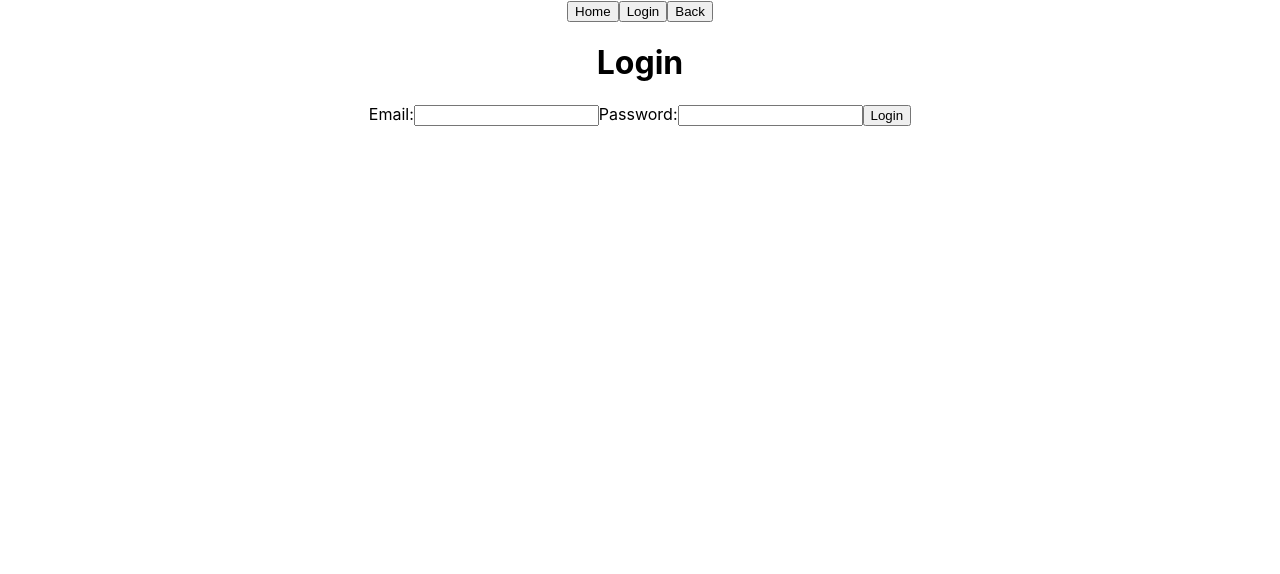
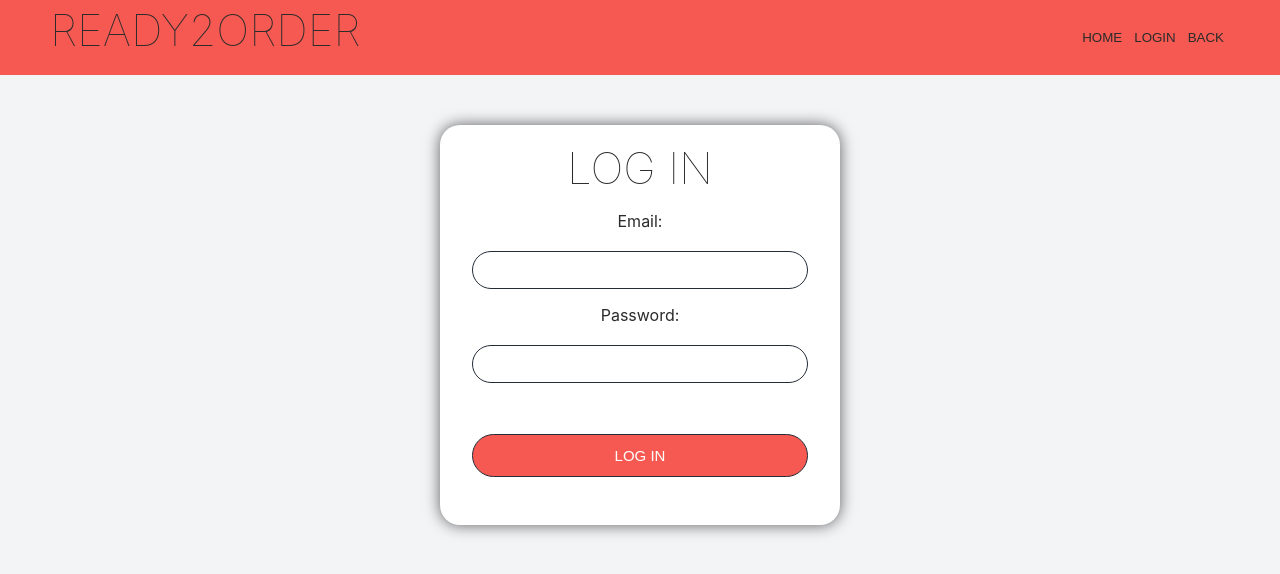
Before and after one commit to Openbank-Java-Bootcamp/Olatz-Izagirre-Ready-2-Order-Client, a React (Create React App) app: page /login in a window 1280 px wide. Shown: the top 574 px of the page. Built offline with nearby package versions, Linux system fonts and the light colour scheme.

Commit message:
Monday afternoon

```diff
--- a/src/components/Navbar.js
+++ b/src/components/Navbar.js
@@ -9,6 +9,8 @@ function Navbar() {
 
   return (
     <nav className="Navbar">
+      <h2>READY2ORDER</h2>
+      <div>
       {isLoggedIn&&
       <Link to="/resume">
         <button>Resume</button>
@@ -30,7 +32,7 @@ function Navbar() {
       {role === "CHEF" && (
         <>
           <Link to="/orderItems">
-            <button>Order Items</button>
+            <button>Food</button>
           </Link>
           <Link to="/chef/orders">
           <button>Orders</button>
@@ -60,8 +62,7 @@ function Navbar() {
           <Link to="/">
             <button onClick={logOutUser}>Logout</button>
           </Link>
-          <span>{user && user.name}</span>
-          <span>{user && role}</span>
+          <span>{user && <span>Welcome, {user.name}</span>}</span>
         </>
       )}
 
@@ -83,7 +84,7 @@ function Navbar() {
           </button>
         </>
       )}
-
+      </div>
     </nav>
   );
 }
--- a/src/index.css
+++ b/src/index.css
@@ -1,13 +1,233 @@
-body {
-  margin: 0;
-  font-family: -apple-system, BlinkMacSystemFont, 'Segoe UI', 'Roboto', 'Oxygen',
-    'Ubuntu', 'Cantarell', 'Fira Sans', 'Droid Sans', 'Helvetica Neue',
-    sans-serif;
-  -webkit-font-smoothing: antialiased;
-  -moz-osx-font-smoothing: grayscale;
+* {
+  box-sizing: border-box;
 }
 
-code {
-  font-family: source-code-pro, Menlo, Monaco, Consolas, 'Courier New',
-    monospace;
+html {
+  height: 100%;
 }
+
+body {
+  background-color: #f3f4f6;
+  color: #2b2b2b;
+  font-family: -apple-system, BlinkMacSystemFont, "Segoe UI", "Roboto", "Oxygen",
+    "Ubuntu", "Cantarell", "Fira Sans", "Droid Sans", "Helvetica Neue",
+    sans-serif;
+  margin: 0;
+  min-height: 100%;
+}
+
+.align {
+  align-items: center;
+  display: flex;
+  flex-direction: row;
+}
+.left_align {
+  display: flex;
+  flex-direction: row;
+}
+.right_align {
+  display: flex;
+  flex-direction: column;
+  margin-right: 50px;
+}
+.left_align table {
+  margin-top: 50px;
+  background-color: white;
+  margin-left: 70px;
+  align-items: flex-start;
+  border-radius: 20px;
+  box-shadow: 0 0 15px #5e5e5e;
+  border-collapse: collapse;
+}
+
+.left_align table td {
+  width: 400px;
+  font-size: 20px;
+  padding: 20px;
+  border-top: 0.5px solid;
+}
+.left_align table th {
+  padding-top: 25px;
+}
+
+.align__item--start {
+  align-self: flex-start;
+}
+
+.align__item--end {
+  align-self: flex-end;
+}
+
+input {
+  border: 0;
+  font: inherit;
+}
+
+.form__field {
+  margin-bottom: 1rem;
+}
+
+.form input,
+.form select,
+.form textarea {
+  margin-top: 20px;
+  outline: 0;
+  padding: 0.5rem 1rem;
+  width: 100%;
+}
+
+.grid {
+  margin: 0 auto;
+  max-width: 25rem;
+  width: 100%;
+}
+
+h2 {
+  font-size: 2.75rem;
+  font-weight: 100;
+  margin: 0 0 1rem;
+  text-transform: uppercase;
+}
+
+.register {
+  box-shadow: 0 0 15px #5e5e5e;
+  text-align: center;
+  padding: 1rem 2rem;
+  margin-top: 50px;
+  background-color: white;
+  border-radius: 20px;
+  position: fixed;
+  width: 400px;
+}
+
+.register input,
+.register select,
+.register textarea {
+  border: 1px solid #242c37;
+  border-radius: 999px;
+  background-color: transparent;
+  text-align: center;
+
+  background-repeat: no-repeat;
+  background-size: 1.5rem;
+  background-position: 1rem 50%;
+}
+
+.register .form__field [type="submit"] {
+  margin-top: 35px;
+  border: 1px solid #242c37;
+  border-radius: 999px;
+  background-color: transparent;
+  text-align: center;
+  outline: 0;
+  padding: 0.75rem 1rem;
+  width: 100%;
+  background-color: #f55951;
+  color: #fff;
+  margin-bottom: 1rem;
+  width: 100%;
+  font-size: 15px;
+}
+.resume button {
+  margin-top: 250px;
+  background-color: white;
+  border: 0px solid #242c37;
+  margin-left: 70px;
+  align-items: center;
+  border-radius: 20px;
+  box-shadow: 0 0 15px #5e5e5e;
+  height: 200px;
+  width: 200px;
+}
+.resume button:hover {
+  margin-top: 250px;
+  background-color: #f3f4f6;
+  border: 0px solid #242c37;
+  margin-left: 70px;
+  align-items: center;
+  border-radius: 20px;
+  box-shadow: 0 0 15px #5e5e5e;
+  height: 200px;
+  width: 200px;
+}
+.resume button h2 {
+  font-size: 2.25rem;
+  font-weight: 100;
+  margin: 0 0 1rem;
+  text-transform: uppercase;
+  color: #2b2b2b;
+  font-family: -apple-system, BlinkMacSystemFont, "Segoe UI", "Roboto", "Oxygen",
+    "Ubuntu", "Cantarell", "Fira Sans", "Droid Sans", "Helvetica Neue",
+    sans-serif;
+}
+
+.Navbar {
+  background-color: #f55951;
+  height: 75px;
+  align-items: center;
+  display: flex;
+  flex-direction: row;
+  justify-content: space-between;
+  padding-left: 50px;
+  padding-right: 50px;
+  padding-top: 20px;
+  padding-bottom: 20px;
+}
+.Navbar button {
+  align-items: center;
+  border-radius: 20px;
+  border: 0px solid #242c37;
+  background-color: transparent;
+  color: #2b2b2b;
+  height: 50px;
+  text-transform: uppercase;
+}
+.Navbar button:hover {
+  align-items: center;
+  border-radius: 20px;
+  border: 0.5px solid #242c37;
+  background-color: #fb6860;
+  color: #2b2b2b;
+  height: 50px;
+  text-transform: uppercase;
+}
+
+.Navbar span {
+  margin-left: 15px;
+}
+
+.food {
+  box-shadow: 0 0 15px #5e5e5e;
+  text-align: center;
+  padding: 4rem 2rem;
+  margin-top: 50px;
+  background-color: white;
+  border-radius: 20px;
+  height: 400px;
+  color: #242c37;
+}
+.food h3 {
+  color: #fb6860;
+  text-transform: uppercase;
+}
+.foods {
+  display: grid;
+  gap: 25px;
+  margin-left: 50px;
+  grid-template-columns: auto auto auto auto;
+}
+.foods button {
+  margin-top: 15px;
+  border: 1px solid #242c37;
+  border-radius: 999px;
+  background-color: transparent;
+  text-align: center;
+  outline: 0;
+  padding: 0.75rem 1rem;
+  width: 100%;
+  background-color: #f55951;
+  color: #fff;
+  margin-bottom: 6rem;
+  width: 100%;
+  font-size: 15px;
+}
--- a/src/pages/HomePage.js
+++ b/src/pages/HomePage.js
@@ -20,16 +20,18 @@ function HomePage() {
     getVisibleItems();
   }, []);
   return (
-    <div>
-      <h1>Menu</h1>
+    <div className="right_align">
+      <h2>Menu</h2>
+      <div className="foods">
       {orderItems.map((orderItem) => (
-        <div key={orderItem.id}>
+        <div key={orderItem.id} className="food">
           <img src={orderItem.image} alt={orderItem.name} height="100px" />
-          <h1>{orderItem.name}</h1>
+          <h3>{orderItem.name}</h3>
           <p>{orderItem.description}</p>
-          <h3>{orderItem.price} €</h3>
+          <h4>{orderItem.price} €</h4>
         </div>
       ))}
+    </div>
     </div>
   );
 }
--- a/src/pages/LoginPage.js
+++ b/src/pages/LoginPage.js
@@ -17,10 +17,12 @@ function LoginPage(props) {
   const { storeToken, authenticateUser } = useContext(AuthContext);
 
   const handleEmail = (e) => {
-    setEmail(e.target.value); setErrorMessage(undefined);
+    setEmail(e.target.value);
+    setErrorMessage(undefined);
   };
   const handlePassword = (e) => {
-    setPassword(e.target.value); setErrorMessage(undefined);
+    setPassword(e.target.value);
+    setErrorMessage(undefined);
   };
   const handleLoginSubmit = (e) => {
     e.preventDefault();
@@ -43,24 +45,38 @@ function LoginPage(props) {
   };
 
   return (
-    <div className="LoginPage">
-      <h1>Login</h1>
+    <div className="align">
+      <div className="grid align__item">
+        <div className="register">
+          <h2>Log in</h2>
 
-      <form onSubmit={handleLoginSubmit}>
+          <form onSubmit={handleLoginSubmit} className="form">
             <label>Email:</label>
-        <input type="email" name="email" value={email} onChange={handleEmail} />
+            <div className="form__field">
+              <input
+                type="email"
+                name="email"
+                value={email}
+                onChange={handleEmail}
+              />
+            </div>
 
             <label>Password:</label>
+            <div className="form__field">
               <input
                 type="password"
                 name="password"
                 value={password}
                 onChange={handlePassword}
               />
-
-        <button type="submit">Login</button>
+            </div>
+            <div className="form__field">
+              <button type="submit">LOG IN</button>
+            </div>
           </form>
           {errorMessage && <p>{errorMessage}</p>}
+        </div>
+      </div>
     </div>
   );
 }
--- a/src/pages/ResumePage.js
+++ b/src/pages/ResumePage.js
@@ -5,17 +5,37 @@ import { AuthContext } from "../context/auth.context";
 function ResumePage() {
   const { isLoggedIn, isLoading, role } = useContext(AuthContext);
   return (
-    <div>
+    <div className="resume">
       {role === "ADMIN" && (
         <>
-          <Link to="/signup">
-            <button>Employees</button>
+          <Link to="/signup" >
+            <button><h2>Employees</h2></button>
           </Link>
-          <Link to="/tables">
-            <button>Tables</button>
+          <Link to="/tables" >
+            <button><h2>Tables</h2></button>
           </Link>
           <Link to="/orders">
-            <button>Orders</button>
+            <button><h2>Orders</h2></button>
+          </Link>
+        </>
+      )}
+      {role === "CHEF" && (
+        <>
+          <Link to="/orderItems">
+            <button><h2>Food</h2></button>
+          </Link>
+          <Link to="/chef/orders">
+          <button><h2>Orders</h2></button>
+          </Link>
+        </>
+      )}
+      {role === "WAITER" && (
+        <>
+          <Link to="/tables/waiter">
+            <button><h2>Tables</h2></button>
+          </Link>
+          <Link to="/waiter/orders">
+            <button><h2>Orders</h2></button>
           </Link>
         </>
       )}
--- a/src/pages/SignupPage.js
+++ b/src/pages/SignupPage.js
@@ -13,7 +13,6 @@ function SignupPage(props) {
   const [users, setUsers] = useState([]);
 
   const getAllUsers = () => {
-
     const stored = localStorage.getItem("authToken");
     axios
       .get(`${API_URL}/api/users`, {
@@ -28,7 +27,6 @@ function SignupPage(props) {
   }, []);
 
   const navigate = useNavigate();
-
 
   const handleEmail = (e) => setEmail(e.target.value);
   const handlePassword = (e) => setPassword(e.target.value);
@@ -62,41 +60,74 @@ function SignupPage(props) {
   };
 
   return (
-    <div className="SignupPage">
-      <h1>Sign Up</h1>
+    <div className="left_align">
+      <div>
+        <table>
+          <tr>
+            <th><h2>Employee name</h2></th>
+            <th><h2>Role</h2></th>
+          </tr>
+          {users &&
+            users.map((user) => (
+              <tr key={user.id}>
+                <td>{user.name}</td>
+                <td>{user.role.name}</td>
+              </tr>
+            ))}
+        </table>
+      </div>
 
-      <form onSubmit={handleSignupSubmit}>
+      <div className="grid align__item">
+        <div className="register">
+          <h2>New employees</h2>
+
+          <form onSubmit={handleSignupSubmit} className="form">
             <label>Email:</label>
-        <input type="email" name="email" value={email} onChange={handleEmail} />
+            <div className="form__field">
+              <input
+                type="email"
+                name="email"
+                value={email}
+                onChange={handleEmail}
+              />
+            </div>
 
             <label>Password:</label>
+            <div className="form__field">
               <input
                 type="password"
                 name="password"
                 value={password}
                 onChange={handlePassword}
               />
+            </div>
 
             <label>Name:</label>
-        <input type="text" name="name" value={name} onChange={handleName} />
+            <div className="form__field">
+              <input
+                type="text"
+                name="name"
+                value={name}
+                onChange={handleName}
+              />
+            </div>
 
             <label>Role:</label>
+            <div className="form__field">
               <select name="role" value={role} onChange={handleRole}>
                 <option value="CHEF">Chef</option>
                 <option value="WAITER">Waiter</option>
                 <option value="ADMIN">Admin</option>
               </select>
-
+            </div>
+            <div className="form__field">
               <button type="submit">Sign Up</button>
+            </div>
           </form>
 
           {errorMessage && <p>{errorMessage}</p>}
-
-      <div>
-        {users && users.map((user)=><div key ={user.id}><h1>{user.name}</h1><h2>{user.role.name}</h2></div>)}
         </div>
-
-
+      </div>
     </div>
   );
 }
```
Also changed, not shown: src/pages/OrderItemsPage.js (+42 -19 lines). Lines whose indentation alone changed are shown as unchanged.
